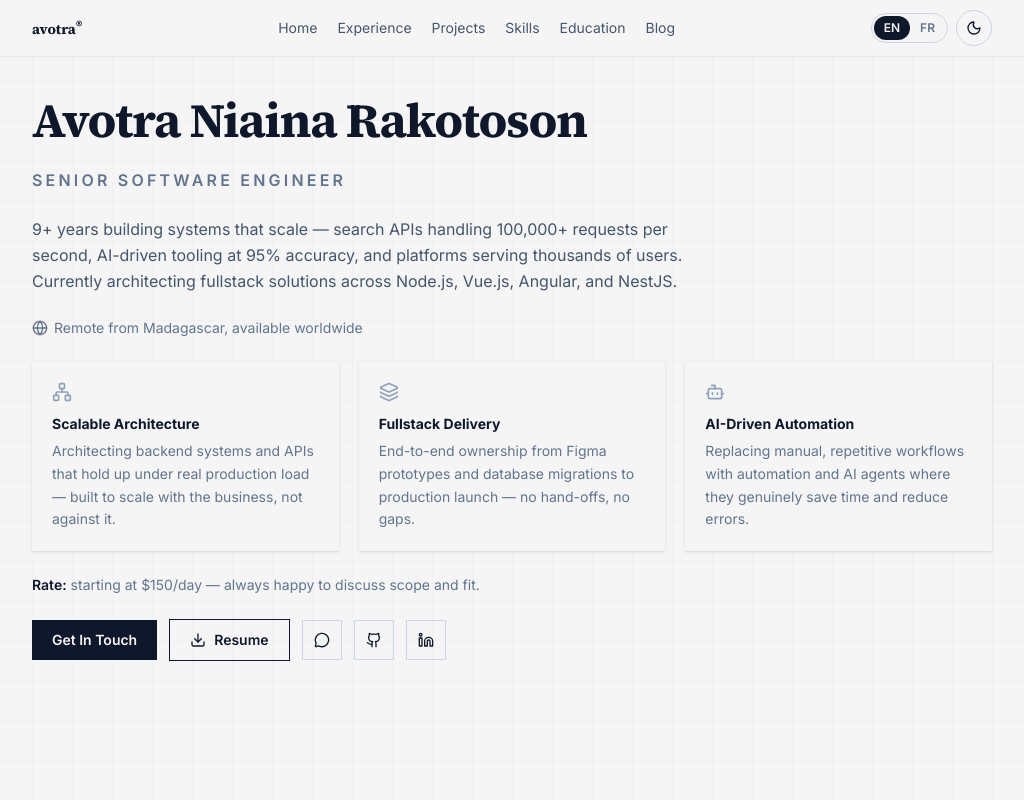
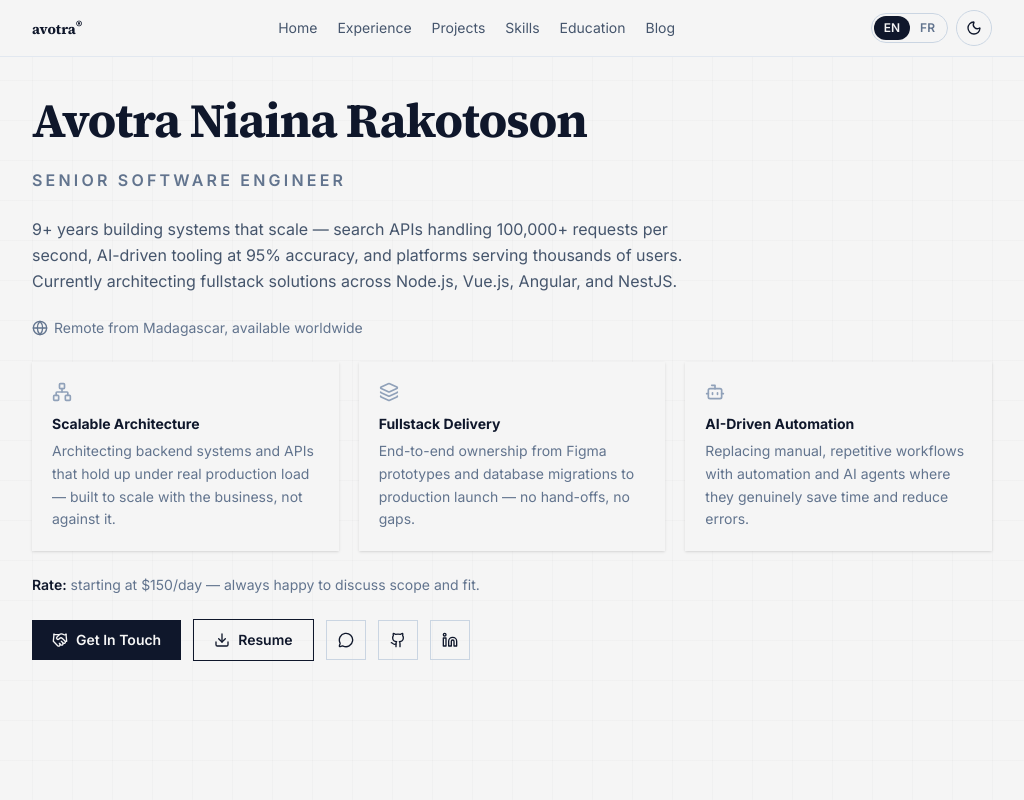
Before and after one commit to rakotoson/website, a Vue app: page / in a window 1280 px wide. Shown: the top 800 px of the page, without its empty margins (128-1152 px from the left). Built offline with nearby package versions, Linux system fonts and the light colour scheme.

Commit message:
Add handshake icon to the Get In Touch button

```diff
--- a/src/components/ActionButtons.vue
+++ b/src/components/ActionButtons.vue
@@ -1,6 +1,6 @@
 <script setup>
 import { useI18n } from 'vue-i18n';
-import { GithubIcon, LinkedinIcon, Download, MessageCircle } from 'lucide-vue-next';
+import { GithubIcon, LinkedinIcon, Download, MessageCircle, Handshake } from 'lucide-vue-next';
 
 const { t } = useI18n();
 
@@ -27,8 +27,9 @@ const downloadResume = () => {
   <div class="flex flex-wrap items-center gap-3">
     <button
       @click="$emit('get-in-touch')"
-      class="btn-invert px-5 py-2.5 text-sm font-semibold bg-slate-900 text-white dark:bg-white dark:text-slate-900 hover:bg-slate-700 dark:hover:bg-slate-200 cursor-pointer"
+      class="btn-invert flex items-center gap-2 px-5 py-2.5 text-sm font-semibold bg-slate-900 text-white dark:bg-white dark:text-slate-900 hover:bg-slate-700 dark:hover:bg-slate-200 cursor-pointer"
     >
+      <Handshake class="w-4 h-4" />
       {{ t('actions.getInTouch') }}
     </button>
     <button
```
